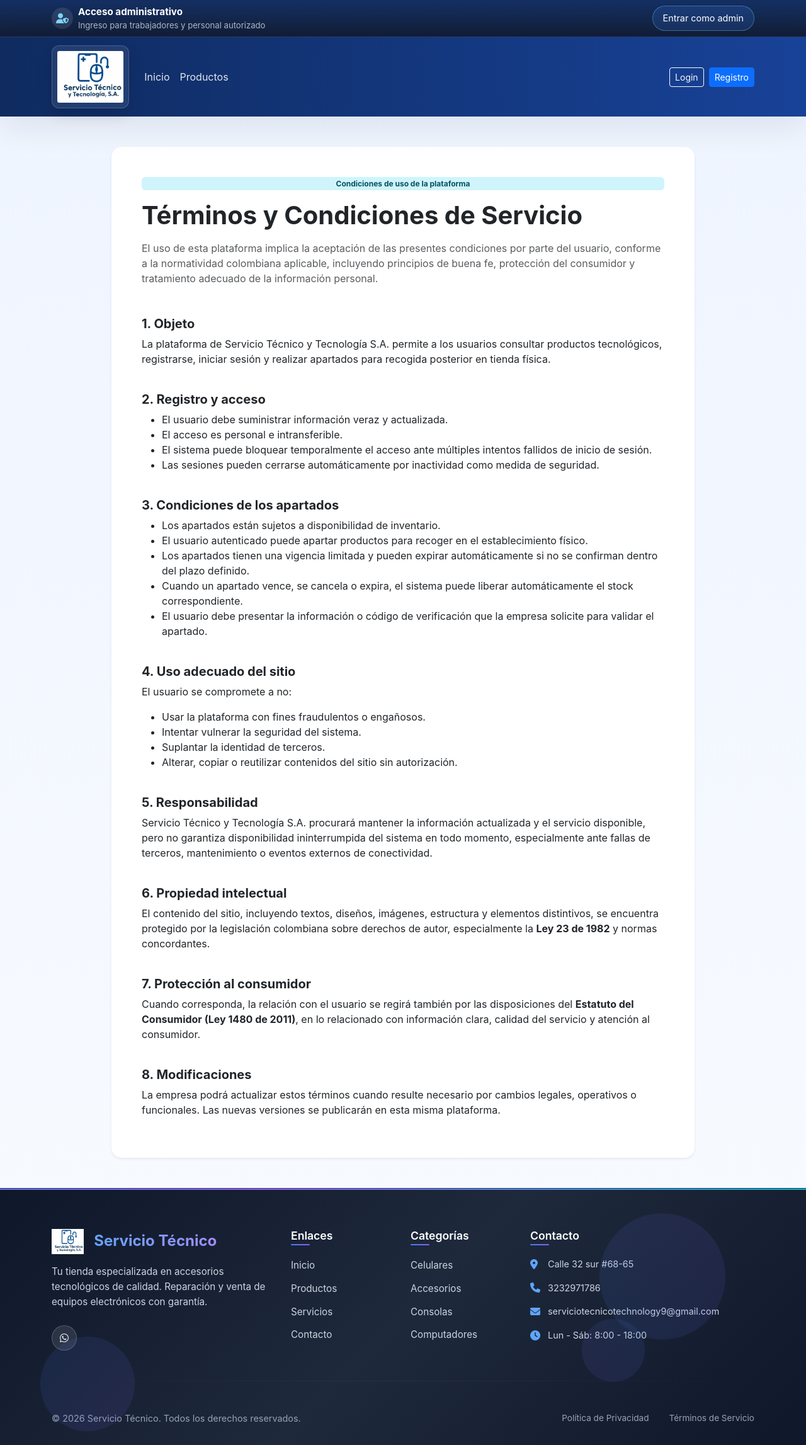
After one commit to camilouan/servicio-tecnico-web, a Django app: page /terminos-servicio/ in a window 1280 px wide. The commit adds this page. Shown: the whole page at 63% size. Run offline with Django 5.2, Linux system fonts and the light colour scheme.

Commit message:
agregar terminos y parte legal

```diff
--- a/inventario/templates/base.html
+++ b/inventario/templates/base.html
@@ -182,8 +182,8 @@
                 </div>
                 <div class="col-md-6 text-md-end">
                     <div class="footer-bottom-links">
-                        <a href="#privacidad">Política de Privacidad</a>
-                        <a href="#terminos">Términos de Servicio</a>
+                        <a href="{% url 'politica_privacidad' %}">Política de Privacidad</a>
+                        <a href="{% url 'terminos_servicio' %}">Términos de Servicio</a>
                     </div>
                 </div>
             </div>
--- /dev/null
+++ b/inventario/templates/terminos_servicio.html
@@ -0,0 +1,81 @@
+{% extends "base.html" %}
+
+{% block title %}Términos de Servicio | Servicio Técnico{% endblock %}
+
+{% block content %}
+<section class="py-5">
+    <div class="container">
+        <div class="row justify-content-center">
+            <div class="col-lg-10">
+                <div class="card border-0 shadow-sm rounded-4 p-4 p-md-5">
+                    <span class="badge bg-info-subtle text-info-emphasis mb-3">Condiciones de uso de la plataforma</span>
+                    <h1 class="fw-bold mb-3">Términos y Condiciones de Servicio</h1>
+                    <p class="text-muted mb-4">
+                        El uso de esta plataforma implica la aceptación de las presentes condiciones por parte del usuario,
+                        conforme a la normatividad colombiana aplicable, incluyendo principios de buena fe, protección del consumidor
+                        y tratamiento adecuado de la información personal.
+                    </p>
+
+                    <h3 class="h5 fw-bold mt-4">1. Objeto</h3>
+                    <p>
+                        La plataforma de Servicio Técnico y Tecnología S.A. permite a los usuarios consultar productos tecnológicos,
+                        registrarse, iniciar sesión y realizar apartados para recogida posterior en tienda física.
+                    </p>
+
+                    <h3 class="h5 fw-bold mt-4">2. Registro y acceso</h3>
+                    <ul>
+                        <li>El usuario debe suministrar información veraz y actualizada.</li>
+                        <li>El acceso es personal e intransferible.</li>
+                        <li>El sistema puede bloquear temporalmente el acceso ante múltiples intentos fallidos de inicio de sesión.</li>
+                        <li>Las sesiones pueden cerrarse automáticamente por inactividad como medida de seguridad.</li>
+                    </ul>
+
+                    <h3 class="h5 fw-bold mt-4">3. Condiciones de los apartados</h3>
+                    <ul>
+                        <li>Los apartados están sujetos a disponibilidad de inventario.</li>
+                        <li>El usuario autenticado puede apartar productos para recoger en el establecimiento físico.</li>
+                        <li>Los apartados tienen una vigencia limitada y pueden expirar automáticamente si no se confirman dentro del plazo definido.</li>
+                        <li>Cuando un apartado vence, se cancela o expira, el sistema puede liberar automáticamente el stock correspondiente.</li>
+                        <li>El usuario debe presentar la información o código de verificación que la empresa solicite para validar el apartado.</li>
+                    </ul>
+
+                    <h3 class="h5 fw-bold mt-4">4. Uso adecuado del sitio</h3>
+                    <p>El usuario se compromete a no:</p>
+                    <ul>
+                        <li>Usar la plataforma con fines fraudulentos o engañosos.</li>
+                        <li>Intentar vulnerar la seguridad del sistema.</li>
+                        <li>Suplantar la identidad de terceros.</li>
+                        <li>Alterar, copiar o reutilizar contenidos del sitio sin autorización.</li>
+                    </ul>
+
+                    <h3 class="h5 fw-bold mt-4">5. Responsabilidad</h3>
+                    <p>
+                        Servicio Técnico y Tecnología S.A. procurará mantener la información actualizada y el servicio disponible,
+                        pero no garantiza disponibilidad ininterrumpida del sistema en todo momento, especialmente ante fallas de terceros,
+                        mantenimiento o eventos externos de conectividad.
+                    </p>
+
+                    <h3 class="h5 fw-bold mt-4">6. Propiedad intelectual</h3>
+                    <p>
+                        El contenido del sitio, incluyendo textos, diseños, imágenes, estructura y elementos distintivos, se encuentra protegido
+                        por la legislación colombiana sobre derechos de autor, especialmente la <strong>Ley 23 de 1982</strong> y normas concordantes.
+                    </p>
+
+                    <h3 class="h5 fw-bold mt-4">7. Protección al consumidor</h3>
+                    <p>
+                        Cuando corresponda, la relación con el usuario se regirá también por las disposiciones del
+                        <strong>Estatuto del Consumidor (Ley 1480 de 2011)</strong>, en lo relacionado con información clara,
+                        calidad del servicio y atención al consumidor.
+                    </p>
+
+                    <h3 class="h5 fw-bold mt-4">8. Modificaciones</h3>
+                    <p>
+                        La empresa podrá actualizar estos términos cuando resulte necesario por cambios legales, operativos o funcionales.
+                        Las nuevas versiones se publicarán en esta misma plataforma.
+                    </p>
+                </div>
+            </div>
+        </div>
+    </div>
+</section>
+{% endblock %}
--- a/inventario/urls.py
+++ b/inventario/urls.py
@@ -18,6 +18,8 @@ urlpatterns = [
     path('login/', views.login_view, name='login'),
 
     path('logout/', views.logout_view, name='logout'),
+    path('politica-privacidad/', views.politica_privacidad, name='politica_privacidad'),
+    path('terminos-servicio/', views.terminos_servicio, name='terminos_servicio'),
     path('mis-apartados/', views.mis_apartados, name='mis_apartados'),
     path('mis-apartados/estado/', views.estado_apartados_api, name='estado_apartados_api'),
     path('panel-admin/apartados/resumen/', views.admin_apartados_resumen_api, name='admin_apartados_resumen_api'),
--- a/inventario/views.py
+++ b/inventario/views.py
@@ -97,6 +97,14 @@ def login_view(request):
 def logout_view(request):
     logout(request)
     return redirect('landing')  # landing es página inicial pública
+
+
+def politica_privacidad(request):
+    return render(request, 'politica_privacidad.html')
+
+
+def terminos_servicio(request):
+    return render(request, 'terminos_servicio.html')
 
 
 @login_required
```
Also changed, not shown: inventario/templates/politica_privacidad.html (added, +88 -0 lines).
